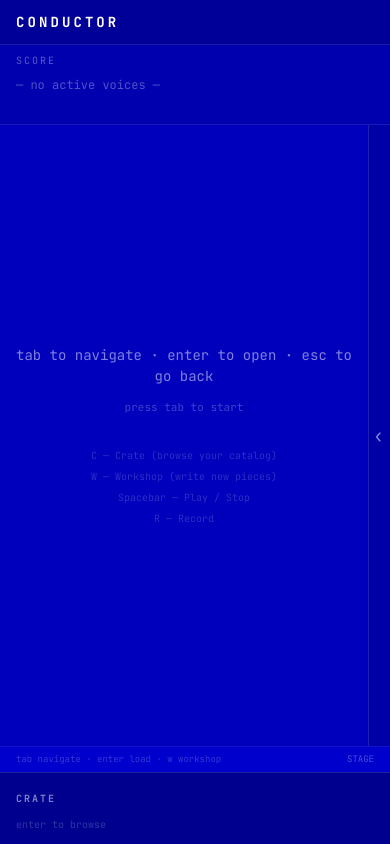
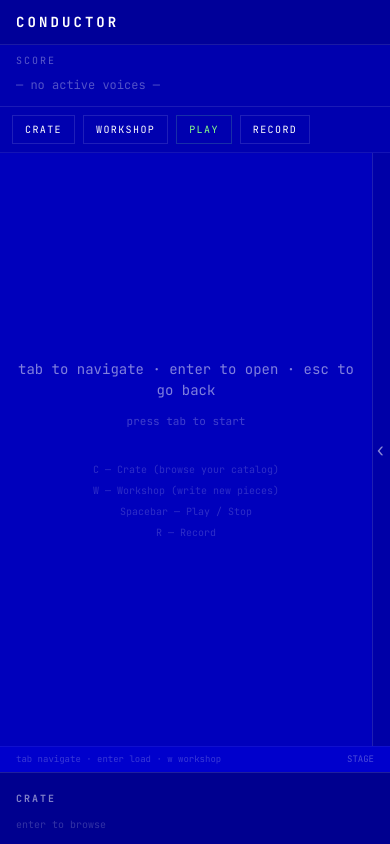
Before and after one commit to gregbruss/conductor, a React (Vite) app: page / in a window 390 px wide. Both pictures are taken after a click on the button "start performing". Built offline with nearby package versions, Linux system fonts and the light colour scheme.

Commit message:
Improve mobile audio startup and layout

```diff
--- a/src/App.tsx
+++ b/src/App.tsx
@@ -116,6 +116,7 @@ function CompactStageLane({
 }
 
 export default function App() {
+  const [isCompactLayout, setIsCompactLayout] = useState(false);
   const [view, setView] = useState<AppView>('landing');
   const [code, setCode] = useState('');
   const [isPlaying, setIsPlaying] = useState(false);
@@ -133,6 +134,7 @@ export default function App() {
   const [statusMessage, setStatusMessage] = useState<string | null>(null);
 
   const strudelReady = useRef(false);
+  const samplesReady = useRef(false);
   const evalTimer = useRef<ReturnType<typeof setTimeout> | null>(null);
   const pendingCode = useRef('');
   const isPlayingRef = useRef(false);
@@ -167,6 +169,15 @@ export default function App() {
     return () => clearInterval(interval);
   }, [isRecording]);
 
+  useEffect(() => {
+    if (typeof window === 'undefined') return undefined;
+    const media = window.matchMedia('(max-width: 900px)');
+    const update = () => setIsCompactLayout(media.matches);
+    update();
+    media.addEventListener('change', update);
+    return () => media.removeEventListener('change', update);
+  }, []);
+
   const { preamble, layers } = useMemo(() => {
     if (!code) return { preamble: '', layers: [] };
     return parseLayers(code);
@@ -187,15 +198,21 @@ export default function App() {
     if (strudelReady.current) return;
     if (typeof window.initStrudel === 'function') {
       await window.initStrudel();
+      strudelReady.current = true;
+    }
+  };
+
+  const ensureSamples = async () => {
+    await ensureStrudel();
+    if (samplesReady.current) return;
     try {
       if (typeof window.samples === 'function') {
         await window.samples('github:tidalcycles/dirt-samples');
         await window.samples('https://raw.githubusercontent.com/felixroos/dough-samples/main/tidal-drum-machines.json');
       }
+      samplesReady.current = true;
     } catch (samplesError) {
       console.warn('Samples:', samplesError);
-      }
-      strudelReady.current = true;
     }
   };
 
@@ -214,7 +231,7 @@ export default function App() {
     solo?: string | null,
   ): Promise<boolean> => {
     try {
-      await ensureStrudel();
+      await ensureSamples();
       const evalCode = buildEvalCode(codeString, muted ?? mutedIdsRef.current, solo ?? soloIdRef.current);
       await Promise.resolve(window.evaluate(evalCode));
       setError(null);
@@ -472,11 +489,14 @@ export default function App() {
 
 
   if (view === 'landing') {
-    return <LandingPage onEnter={() => setView('perform')} />;
+    return <LandingPage onEnter={async () => {
+      await ensureStrudel();
+      setView('perform');
+    }} />;
   }
 
   return (
-    <div className="h-screen flex flex-col select-none overflow-hidden" style={{ background: '#0000cc' }}>
+    <div className="flex flex-col select-none overflow-hidden" style={{ background: '#0000cc', height: '100dvh', minHeight: '100dvh' }}>
       <div className="px-4 py-3 shrink-0" style={{ borderBottom: '1px solid rgba(255,255,255,0.1)', background: 'rgba(0,0,0,0.25)' }}>
         <div className="flex items-center justify-between gap-4">
           <div className="flex items-center gap-3">
@@ -491,7 +511,7 @@ export default function App() {
         </div>
       </div>
 
-      <div className="shrink-0" style={{ borderBottom: '1px solid rgba(255,255,255,0.1)', background: 'rgba(0,0,0,0.15)', minHeight: '80px' }}>
+      <div className="shrink-0" style={{ borderBottom: '1px solid rgba(255,255,255,0.1)', background: 'rgba(0,0,0,0.15)', minHeight: isCompactLayout ? '62px' : '80px' }}>
         <div className="px-4 py-2 text-[10px] uppercase tracking-[0.2em]" style={{ color: 'rgba(255,255,255,0.35)' }}>
           score
         </div>
@@ -517,7 +537,49 @@ export default function App() {
         )}
       </div>
 
-      <div className="flex-1 flex min-h-0">
+      {isCompactLayout && (
+        <div className="shrink-0 px-3 py-2 flex items-center gap-2 overflow-x-auto" style={{ borderBottom: '1px solid rgba(255,255,255,0.08)', background: 'rgba(0,0,0,0.14)' }}>
+          <button
+            type="button"
+            onClick={nav.openCrate}
+            className="px-3 py-1.5 text-[10px] uppercase tracking-[0.14em] cursor-pointer whitespace-nowrap"
+            style={{ border: '1px solid rgba(255,255,255,0.12)', color: '#ffffff' }}
+          >
+            crate
+          </button>
+          <button
+            type="button"
+            onClick={nav.workshopOpen ? nav.closeWorkshopPanel : nav.openWorkshopPanel}
+            className="px-3 py-1.5 text-[10px] uppercase tracking-[0.14em] cursor-pointer whitespace-nowrap"
+            style={{ border: '1px solid rgba(255,255,255,0.12)', color: '#ffffff' }}
+          >
+            {nav.workshopOpen ? 'close workshop' : 'workshop'}
+          </button>
+          <button
+            type="button"
+            onClick={() => {
+              if (isPlaying) void handleStop();
+              else void handlePlay();
+            }}
+            className="px-3 py-1.5 text-[10px] uppercase tracking-[0.14em] cursor-pointer whitespace-nowrap"
+            style={{ border: '1px solid rgba(136,255,136,0.18)', color: isPlaying ? '#ff9d84' : '#88ff88' }}
+          >
+            {isPlaying ? 'stop' : 'play'}
+          </button>
+          <button
+            type="button"
+            onClick={() => {
+              void handleRecordToggle();
+            }}
+            className="px-3 py-1.5 text-[10px] uppercase tracking-[0.14em] cursor-pointer whitespace-nowrap"
+            style={{ border: '1px solid rgba(255,255,255,0.12)', color: '#ffffff' }}
+          >
+            {isRecording ? 'stop rec' : 'record'}
+          </button>
+        </div>
+      )}
+
+      <div className="flex-1 flex min-h-0 relative">
         {/* Left: Stage area */}
         <div className="flex-1 overflow-auto" style={{ background: 'rgba(0,0,0,0.08)' }}>
           {savedTake ? (
@@ -590,10 +652,17 @@ export default function App() {
         <div
           className="shrink-0 min-h-0"
           style={{
-            width: nav.workshopOpen ? 'min(52vw, 760px)' : '22px',
-            borderLeft: '1px solid rgba(255,255,255,0.12)',
+            width: isCompactLayout
+              ? (nav.workshopOpen ? '100vw' : '18px')
+              : (nav.workshopOpen ? 'min(52vw, 760px)' : '22px'),
+            borderLeft: isCompactLayout && nav.workshopOpen ? 'none' : '1px solid rgba(255,255,255,0.12)',
             background: 'rgba(0,0,0,0.18)',
             transition: 'width 180ms ease',
+            position: isCompactLayout && nav.workshopOpen ? 'absolute' : 'relative',
+            right: 0,
+            top: 0,
+            bottom: 0,
+            zIndex: isCompactLayout && nav.workshopOpen ? 30 : 'auto',
           }}
         >
           {nav.workshopOpen ? (
--- a/src/components/LandingPage.tsx
+++ b/src/components/LandingPage.tsx
@@ -1,7 +1,7 @@
 import { useEffect, useRef } from 'react';
 
 interface Props {
-  onEnter: () => void;
+  onEnter: () => void | Promise<void>;
 }
 
 function PulseGrid() {
@@ -102,8 +102,8 @@ function PulseGrid() {
 
 export default function LandingPage({ onEnter }: Props) {
   return (
-    <div className="h-screen" style={{ background: '#0000cc' }}>
-      <section className="h-screen px-6 py-6 lg:px-10">
+    <div style={{ background: '#0000cc', height: '100dvh', minHeight: '100dvh' }}>
+      <section className="px-5 py-5 lg:px-10" style={{ height: '100dvh', minHeight: '100dvh' }}>
         <div className="flex items-center justify-between text-[11px]">
           <div className="font-bold tracking-[0.22em] text-white">CONDUCTOR</div>
           <button
@@ -115,23 +115,23 @@ export default function LandingPage({ onEnter }: Props) {
           </button>
         </div>
 
-        <div className="relative mt-10 overflow-hidden px-6 py-16 lg:px-12 lg:py-24" style={{ minHeight: '76vh' }}>
+        <div className="relative mt-6 overflow-hidden px-5 py-12 lg:mt-10 lg:px-12 lg:py-24" style={{ minHeight: '76svh' }}>
           <div
             className="pointer-events-none absolute inset-0"
             style={{ background: 'radial-gradient(circle at center, rgba(0,0,204,0) 0%, rgba(0,0,204,0.35) 45%, rgba(0,0,204,0.92) 100%)' }}
           />
           <PulseGrid />
           <div className="relative z-10 mx-auto flex max-w-4xl flex-col items-center text-center">
-            <div className="max-w-2xl text-3xl font-bold leading-tight text-white lg:text-5xl">
+            <div className="max-w-2xl text-2xl font-bold leading-tight text-white lg:text-5xl">
               A live instrument for shaping music in real time
             </div>
-            <div className="mt-6 max-w-2xl text-sm leading-7 lg:text-base" style={{ color: 'rgba(255,255,255,0.72)' }}>
+            <div className="mt-5 max-w-2xl text-sm leading-6 lg:mt-6 lg:text-base lg:leading-7" style={{ color: 'rgba(255,255,255,0.72)' }}>
               Conductor is a new kind of musical instrument. Code-powered voices you can shape, layer,
               and perform live. An ensemble that breathes, resists, and responds to your touch.
             </div>
             <button
               onClick={onEnter}
-              className="mt-10 px-6 py-3 text-sm font-bold tracking-[0.18em] cursor-pointer transition-all"
+              className="mt-8 px-6 py-3 text-sm font-bold tracking-[0.18em] cursor-pointer transition-all lg:mt-10"
               style={{ color: '#ffffff', border: '1px solid rgba(255,255,255,0.16)' }}
             >
               ENTER THE STAGE
```
Also changed, not shown: 1 other file (tests, documents, lock files or other folders). Lines whose indentation alone changed are shown as unchanged.
